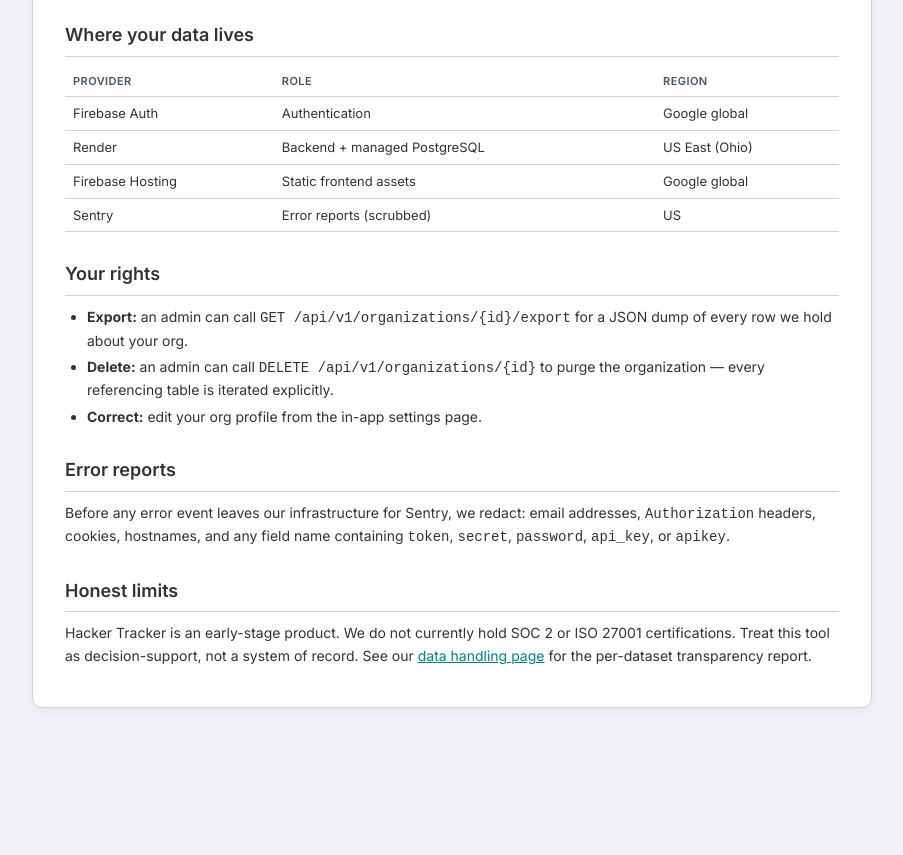
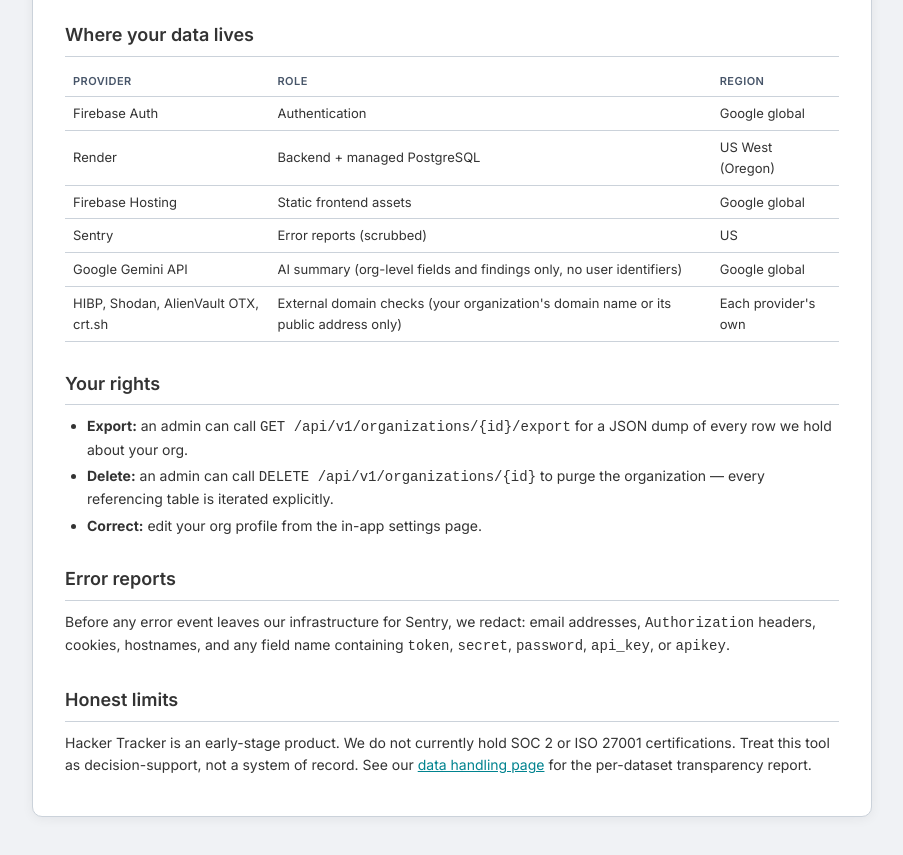
Before and after one commit to firegiant9000/Senior-Cybersecurity-Project, a React (Vite) app in the folder frontend/: page /privacy in a window 1280 px wide. Shown: the part 1020-1875 px from the top of the page, without its empty margins (188-1091 px from the left). Before the commit the page ends 1772 px from the top, so only its background shows below. Built offline with nearby package versions, Linux system fonts and the light colour scheme; no server answers.

Commit message:
docs(privacy): align the in-app privacy page with privacy.md and pin the database region

```diff
--- a/frontend/src/pages/PrivacyPage.tsx
+++ b/frontend/src/pages/PrivacyPage.tsx
@@ -116,7 +116,7 @@ export default function PrivacyPage() {
               <tr>
                 <td>Render</td>
                 <td>Backend + managed PostgreSQL</td>
-                <td>US East (Ohio)</td>
+                <td>US West (Oregon)</td>
               </tr>
               <tr>
                 <td>Firebase Hosting</td>
@@ -127,6 +127,16 @@ export default function PrivacyPage() {
                 <td>Sentry</td>
                 <td>Error reports (scrubbed)</td>
                 <td>US</td>
+              </tr>
+              <tr>
+                <td>Google Gemini API</td>
+                <td>AI summary (org-level fields and findings only, no user identifiers)</td>
+                <td>Google global</td>
+              </tr>
+              <tr>
+                <td>HIBP, Shodan, AlienVault OTX, crt.sh</td>
+                <td>External domain checks (your organization&apos;s domain name or its public address only)</td>
+                <td>Each provider&apos;s own</td>
               </tr>
             </tbody>
           </table>
```
Also changed, not shown: 4 other files (tests, documents, lock files or other folders).
